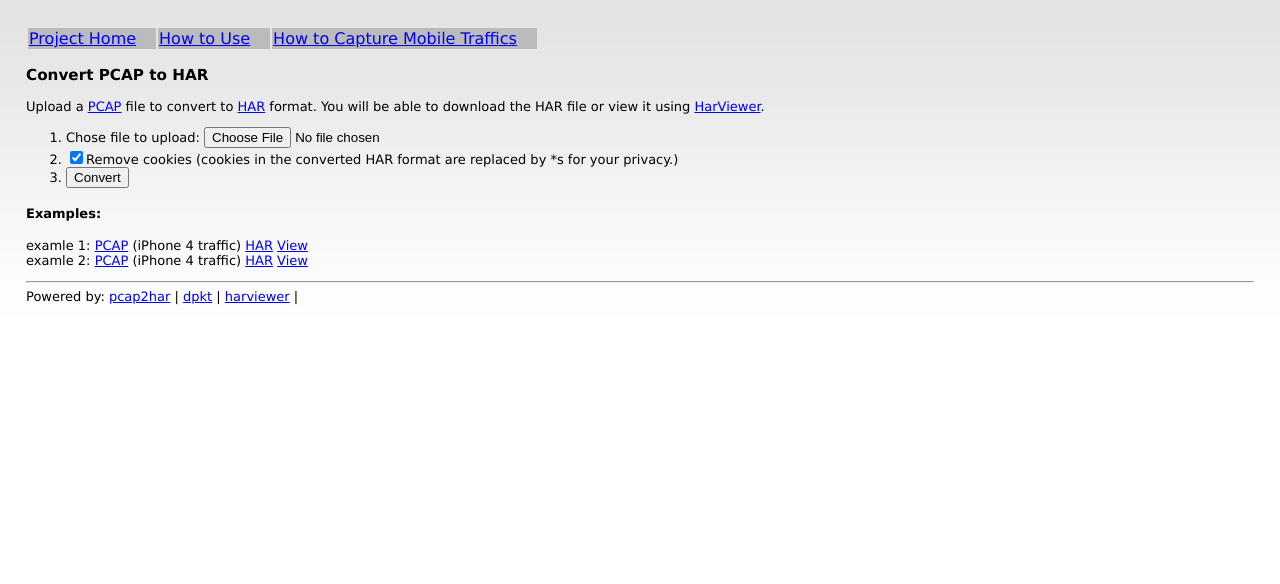
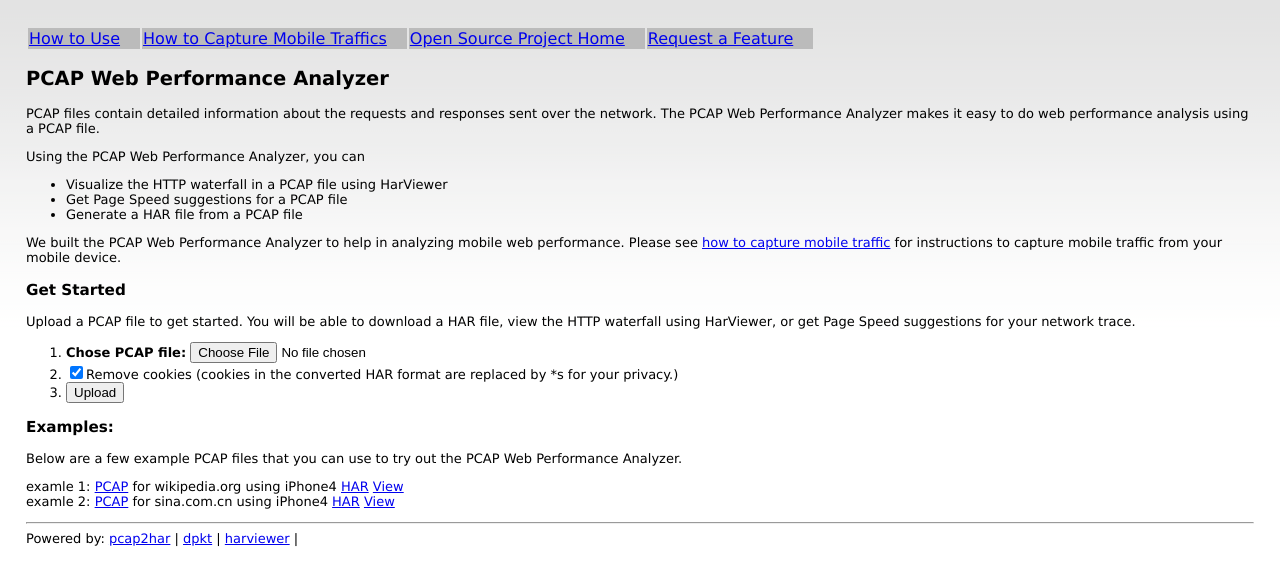
Before and after one commit to google-code-export/pcaphar, a plain HTML site: page src/index.html in a window 1280 px wide. Drawn offline with Linux system fonts and the light colour scheme.

Commit message:
Add page info in HAR. Everything in one page now.

```diff
--- a/src/index.html
+++ b/src/index.html
@@ -7,9 +7,6 @@
 <table>
 <tr>
 <td valign="top">
-<a href=http://pcaphar.googlecode.com>Project Home</a>
-</td>
-<td valign="top">
 <a href=http://code.google.com/p/pcaphar/wiki/HowToUse>How to Use</a>
 </td>
 
@@ -18,42 +15,79 @@
     to Capture Mobile Traffics </a>
 </td>
 
+<td valign="top">
+<a href=http://pcaphar.googlecode.com>Open Source Project Home</a>
+</td>
+
+<td valign="top">
+<a href=http://code.google.com/p/pcaphar/issues/entry>Request a Feature</a>
+</td>
+
+
 
 </tr>
 </table>
 
-<h3>Convert PCAP to HAR</h3>
+<h2>PCAP Web Performance Analyzer</h2>
 
 <p>
-Upload a <a
-  href=http://wiki.wireshark.org/Development/LibpcapFileFormat>PCAP</a> file to convert to <a
-  href=http://groups.google.com/group/http-archive-specification/web/har-1-2-spec?hl=en>HAR</a>
-format. You will be able to download the HAR file or view it using <a
-  href=http://code.google.com/p/harviewer/>HarViewer</a>.
+PCAP files contain detailed information about the requests and
+responses sent over the network. The PCAP Web Performance Analyzer
+makes it easy to do web performance analysis using a PCAP file.
+
+<p>
+Using the PCAP Web Performance Analyzer, you can
+<ul>
+  <li> Visualize the HTTP waterfall in a PCAP file using HarViewer
+  <li> Get Page Speed suggestions for a PCAP file
+  <li> Generate a HAR file from a PCAP file
+</ul>
+
+<p>
+We built the PCAP Web Performance Analyzer to help in analyzing mobile
+web performance. Please see <a href=http://code.google.com/p/pcaphar/wiki/CaptureMobileTraffics>how to capture mobile traffic</a> for instructions to
+capture mobile traffic from your mobile device.
+
+
+<h3>Get Started</h3>
+
+<p>
+Upload a PCAP file to get started. You will be able to download a HAR
+file, view the HTTP waterfall using HarViewer, or get Page Speed
+suggestions for your network trace.
 
 <p>
 <form method='POST' enctype='multipart/form-data' action='/convert'>
 <ol>
-<li>
-Chose file to upload: <input type=file name=upfile><br>
-<li>
-<input type=checkbox name=removecookies checked>Remove cookies (cookies in the
+<li> <b>Chose PCAP file:</b> <input type=file name=upfile><br>
+<li> <input type=checkbox name=removecookies checked>Remove cookies (cookies in the
 converted HAR format are replaced by *s for your privacy.) <br>
 <li>
-<input type=submit value=Convert>
+<input type=submit value=Upload>
 </ol>
 
-<h4>Examples: </h4>
+<h3>Examples: </h3>
+<p>
+Below are a few example PCAP files that you can use to try out the
+PCAP Web Performance Analyzer.
+
 <p>
 examle 1:
-<a href=/examples/en-wikipedia-org.pcap>PCAP</a> (iPhone 4 traffic)
-<a href=/examples/en-wikipedia-org.har>HAR</a>
+<a href=/examples/en-wikipedia-org.pcap>PCAP</a> for wikipedia.org using iPhone4
+<a href=/harviewer/examples/en-wikipedia-org.har>HAR</a>
 <a href=/harviewer/index.html?path=examples/en-wikipedia-org.har>View</a>
+<!-- TODO: add url.
+<a href=http://localhost/har/?harurl=http://pcaphar.appspot.com/harviewer/examples/en-wikipedia-org.har>PageSpeed</a>
+-->
 <br>
 examle 2:
-<a href=/examples/www-sina-com-cn.pcap>PCAP</a> (iPhone 4 traffic)
-<a href=/examples/www-sina-com-cn.har>HAR</a>
+<a href=/examples/www-sina-com-cn.pcap>PCAP</a> for sina.com.cn using iPhone4
+<a href=/harviewer/examples/www-sina-com-cn.har>HAR</a>
 <a href=/harviewer/index.html?path=examples/www-sina-com-cn.har>View</a>
+<!-- TODO: add url.
+<a
+  href=http://localhost/har/?harurl=http://pcaphar.appspot.com/harviewer/examples/www-sina-com-cn.har>PageSpeed</a>
+-->
 
 
 <hr>
```
Also changed, not shown: src/convert.html (+4 -0 lines), src/examples/README.txt, 2 other files.
